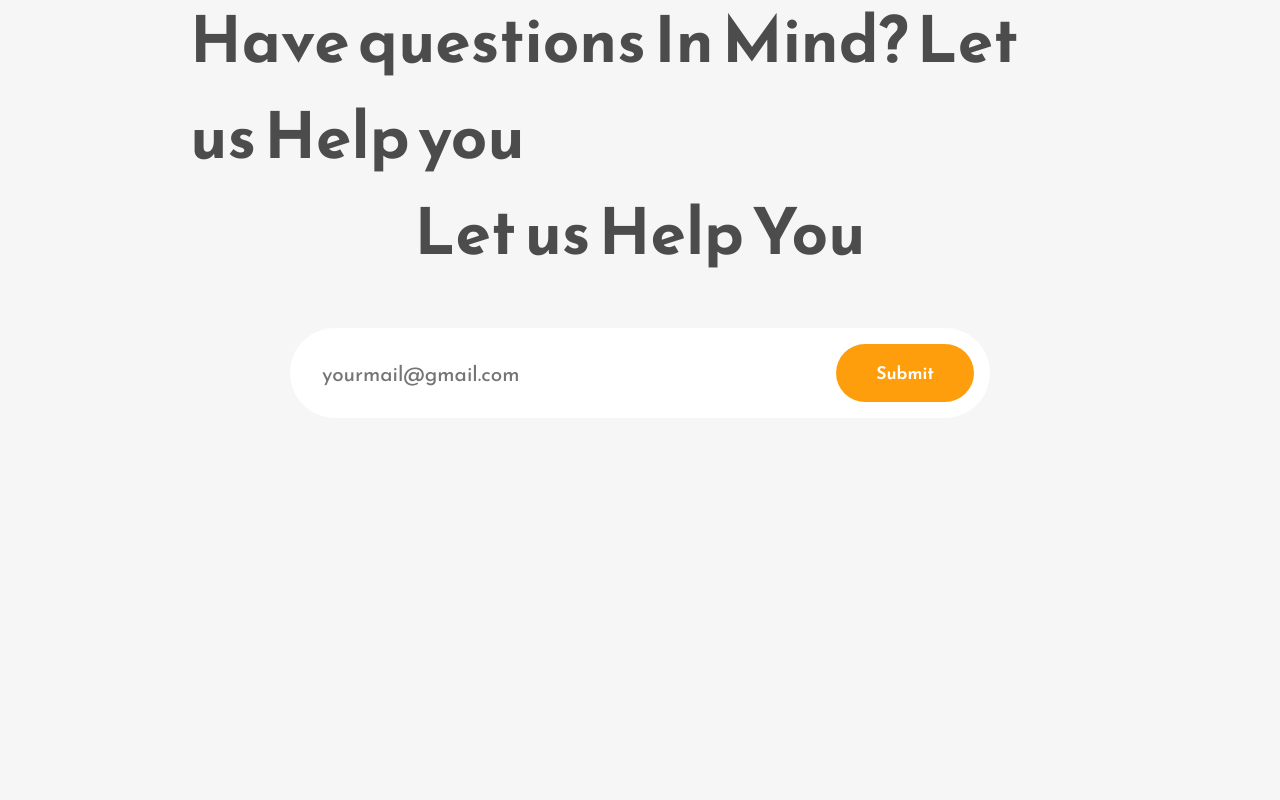
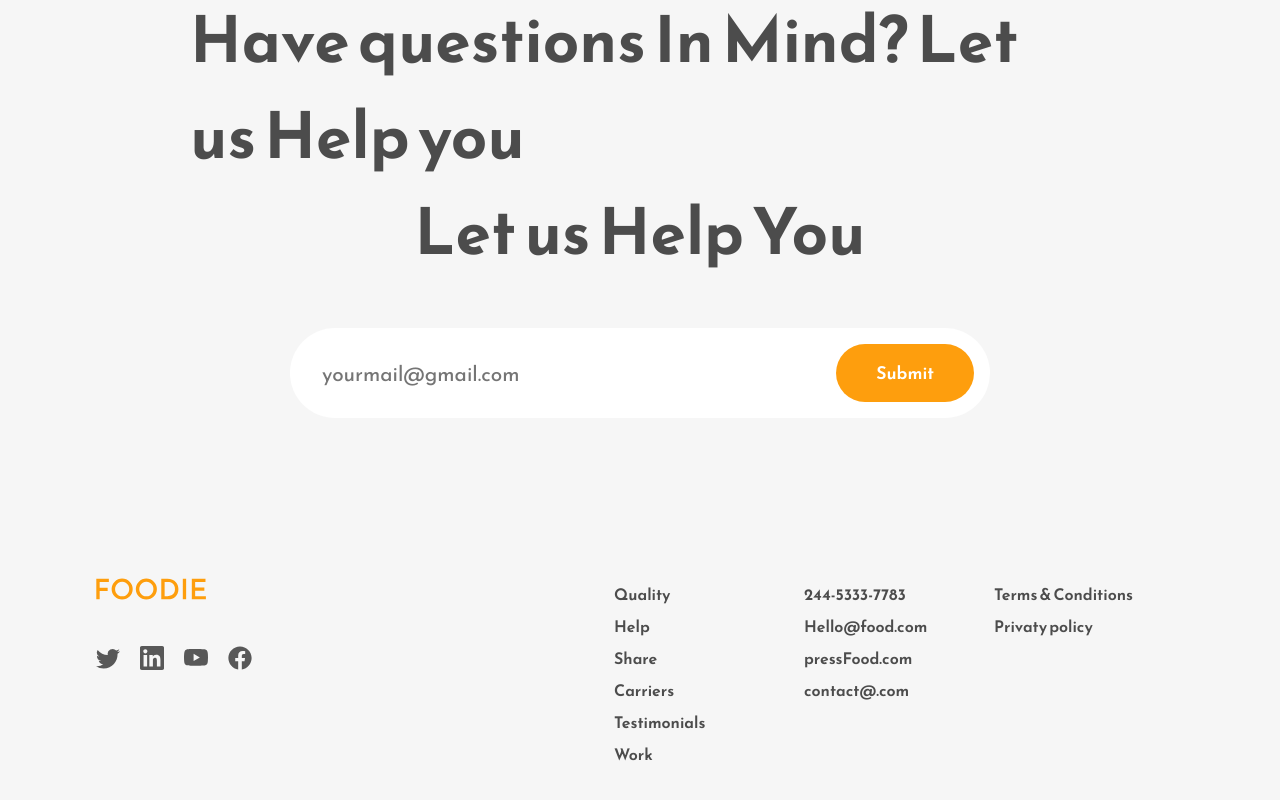
Before and after one commit to GulinaOmurbaevna/FoodReact, a React (Create React App) app: page / in a window 1280 px wide. Shown: the part 3839-4639 px from the top of the page. Before the commit the page ends 4353 px from the top, so only its background shows below. Built offline with nearby package versions, Linux system fonts and the light colour scheme.

Commit message:
add footer

```diff
--- a/src/components/Footer.js
+++ b/src/components/Footer.js
@@ -1,9 +1,49 @@
-import React from 'react'
+import React from 'react';
+import Logo from "../Assets/Logo.svg"
+import { BsTwitter } from 'react-icons/bs';
+import { SiLinkedin } from 'react-icons/si';
+import { BsYoutube } from 'react-icons/bs';
+import { FaFacebook } from 'react-icons/fa';
 
 function Footer() {
   return (
-    <div>
+    <div className='footer-wrapper'>
+       <div className='footer-section-one'>
+        <div className="footer-logo-container">
+            <img src={Logo} alt="" />
+        </div>
 
+        <div className="footer-icons">
+            <BsTwitter />
+            <SiLinkedin />
+            <BsYoutube />
+            <FaFacebook />
+        </div>
+       </div>
+
+       <div className='footer-section-two'>
+        <div className="footer-section-columns">
+            <span>Quality</span>
+            <span>Help</span>
+            <span>Share</span>
+            <span>Carriers</span>
+            <span>Testimonials</span>
+            <span>Work</span>
+        </div>
+
+     <div className="footer-section-columns">
+        <span>244-5333-7783</span>
+        <span>Hello@food.com</span>
+        <span>pressFood.com</span>
+        <span>contact@.com</span>
+     </div>
+
+     <div className='footer-section-columns'>
+        <span>Terms & Conditions</span>
+        <span>Privaty policy</span>
+
+     </div>
+       </div>
     </div>
   )
 }
```
